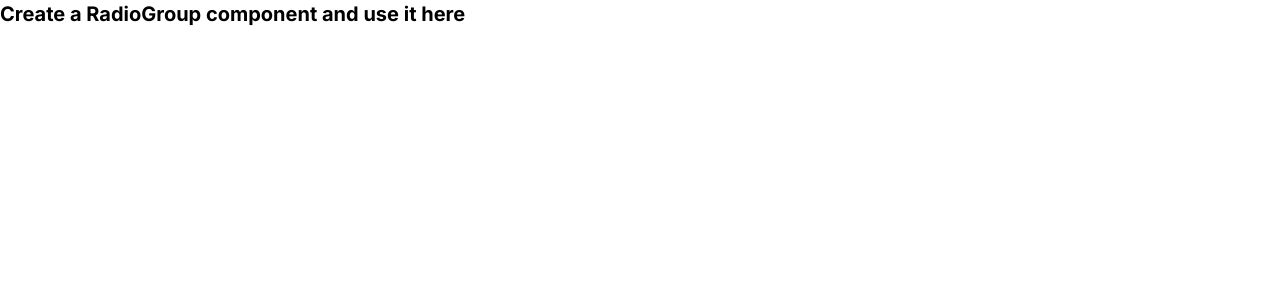
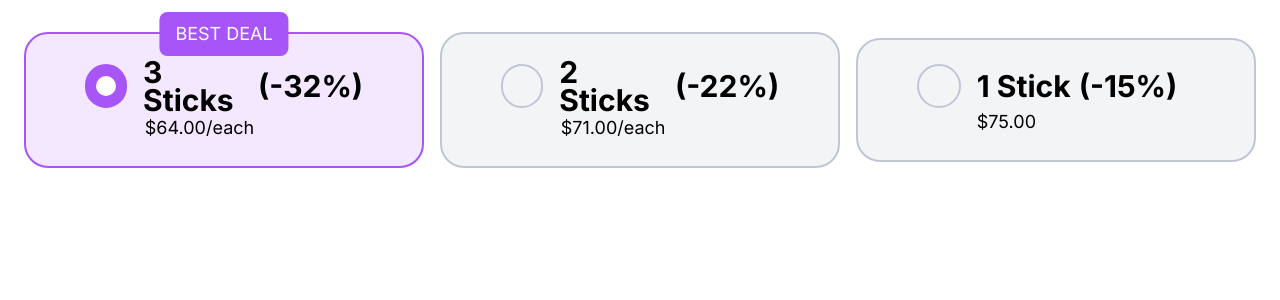
Before and after one commit to zain-adtracktiv/frontend-test, a Next.js app: page / in a window 1280 px wide. Shown: the top 300 px of the page. Built offline with nearby package versions, Linux system fonts and the light colour scheme.

Commit message:
Add RadioGroup component and integrate it into the homepage

```diff
--- /dev/null
+++ b/app/components/RadioGroup.tsx
@@ -0,0 +1,60 @@
+"use client";
+import React from "react";
+
+interface PricingOptionProps {
+  label: string;
+  price: string;
+  discount: string;
+  bestDeal?: boolean;
+  selected: boolean;
+  onSelect: () => void;
+}
+
+const RadioGroup: React.FC<PricingOptionProps> = ({
+  label,
+  price,
+  discount,
+  bestDeal,
+  selected,
+  onSelect,
+}) => {
+  return (
+    <div
+      className={`relative flex flex-col items-center p-6 mx-2 my-4 rounded-[24px] ${
+        selected
+          ? "bg-purple-100 border-2 border-purple-500"
+          : "bg-gray-100 border-2 border-[#C0C6D6]"
+      } cursor-pointer w-full sm:w-[90%] md:w-[80%] lg:w-1/3`}
+      onClick={onSelect}
+    >
+      {selected && bestDeal && (
+        <div className="absolute top-0 left-1/2 transform -translate-x-1/2 -translate-y-1/2 bg-purple-500 px-4 py-2 rounded-[8px] font-normal text-lg text-white">
+          BEST DEAL
+        </div>
+      )}
+
+      <div className="flex items-center w-[80%]">
+        <div
+          className={`w-11 h-11 rounded-full border-2 ${
+            selected
+              ? "border-purple-500 bg-purple-500 flex items-center justify-center"
+              : "border-[#C0C6D6]"
+          }`}
+        >
+          {selected && <div className="w-5 h-5 rounded-full bg-white"></div>}
+        </div>
+        <div className="flex items-center ml-4 font-bold text-black">
+          <div className="text-[30px] font-bold text-black">{label}</div>
+          <div className="text-[30px] ml-2 ">{discount}</div>
+        </div>
+      </div>
+
+      <div className="flex items-center w-[80%]">
+        <div className="w-6 h-6 rounded-full border-2 invisible"></div>
+        <div className="text-[18px] font-normal ml-[2.25rem]">{price}</div>
+      </div>
+    </div>
+  );
+};
+
+export default RadioGroup;
--- a/app/page.tsx
+++ b/app/page.tsx
@@ -1,7 +1,34 @@
+"use client";
+import React, { useState } from "react";
+import PricingOption from "./components/RadioGroup";
 export default function Home() {
+  const [selectedOption, setSelectedOption] = useState<number>(3);
   return (
     <div className="text-xl font-bold">
-      Create a RadioGroup component and use it here
+      <div className="flex flex-col lg:flex-row justify-center items-center p-4">
+        <PricingOption
+          label="3 Sticks"
+          price="$64.00/each"
+          discount="(-32%)"
+          bestDeal={true}
+          selected={selectedOption === 3}
+          onSelect={() => setSelectedOption(3)}
+        />
+        <PricingOption
+          label="2 Sticks"
+          price="$71.00/each"
+          discount="(-22%)"
+          selected={selectedOption === 2}
+          onSelect={() => setSelectedOption(2)}
+        />
+        <PricingOption
+          label="1 Stick"
+          price="$75.00"
+          discount="(-15%)"
+          selected={selectedOption === 1}
+          onSelect={() => setSelectedOption(1)}
+        />
+      </div>
     </div>
   );
 }
```
